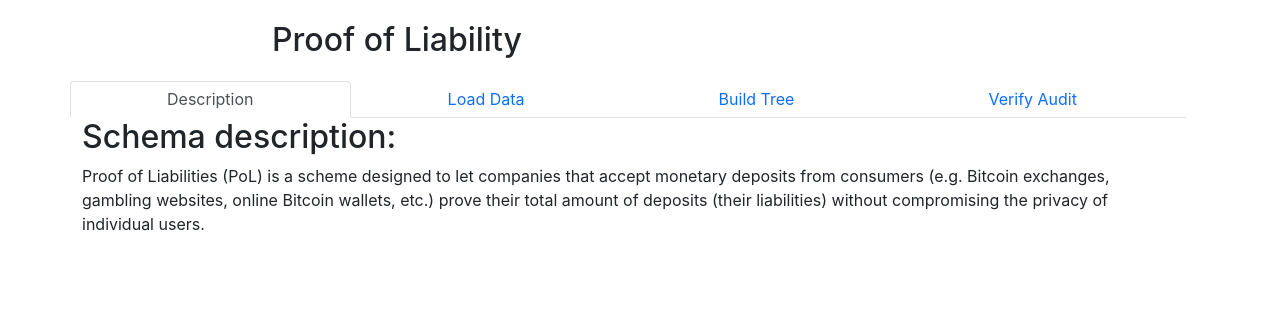
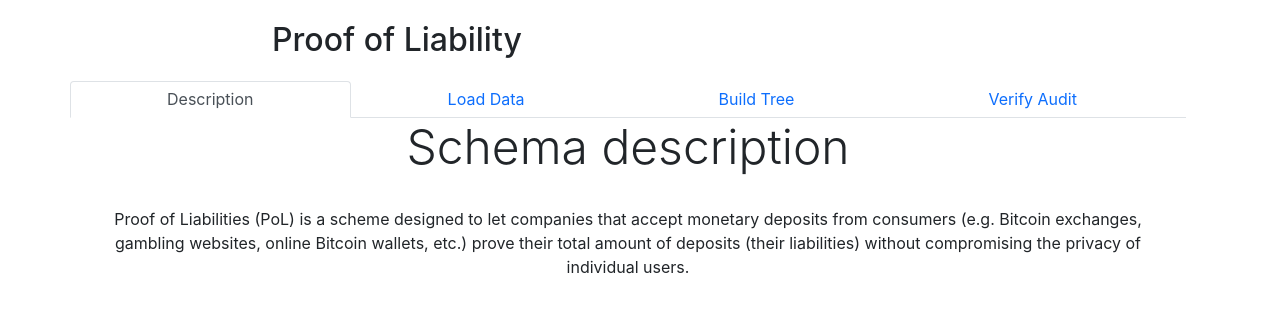
Before and after one commit to ronkah/PoL, a website built with Parcel: page src/index.html in a window 1280 px wide. Built offline with nearby package versions, Linux system fonts and the light colour scheme.

Commit message:
fix: adjust desc page

```diff
--- a/src/index.html
+++ b/src/index.html
@@ -55,10 +55,9 @@
         <div class="tab-content" id="nav-tabContent">
           <div class="tab-pane fade show active" id="nav-desc" role="tabpanel" aria-labelledby="nav-desc-tab">
             <div class="row justify-content-center">
-              <h2>Schema description:</h2>
+              <h1 class="display-5 text-center">Schema description</h1>
             </div>
-            <div class="row">
-
+            <div class="row text-center">
             <p>Proof of Liabilities (PoL) is a scheme designed to let companies that accept monetary deposits from consumers (e.g. Bitcoin exchanges, gambling websites, online Bitcoin wallets, etc.) prove their total amount of deposits (their liabilities) without compromising the privacy of individual users.
             </p>
             </div>
```
